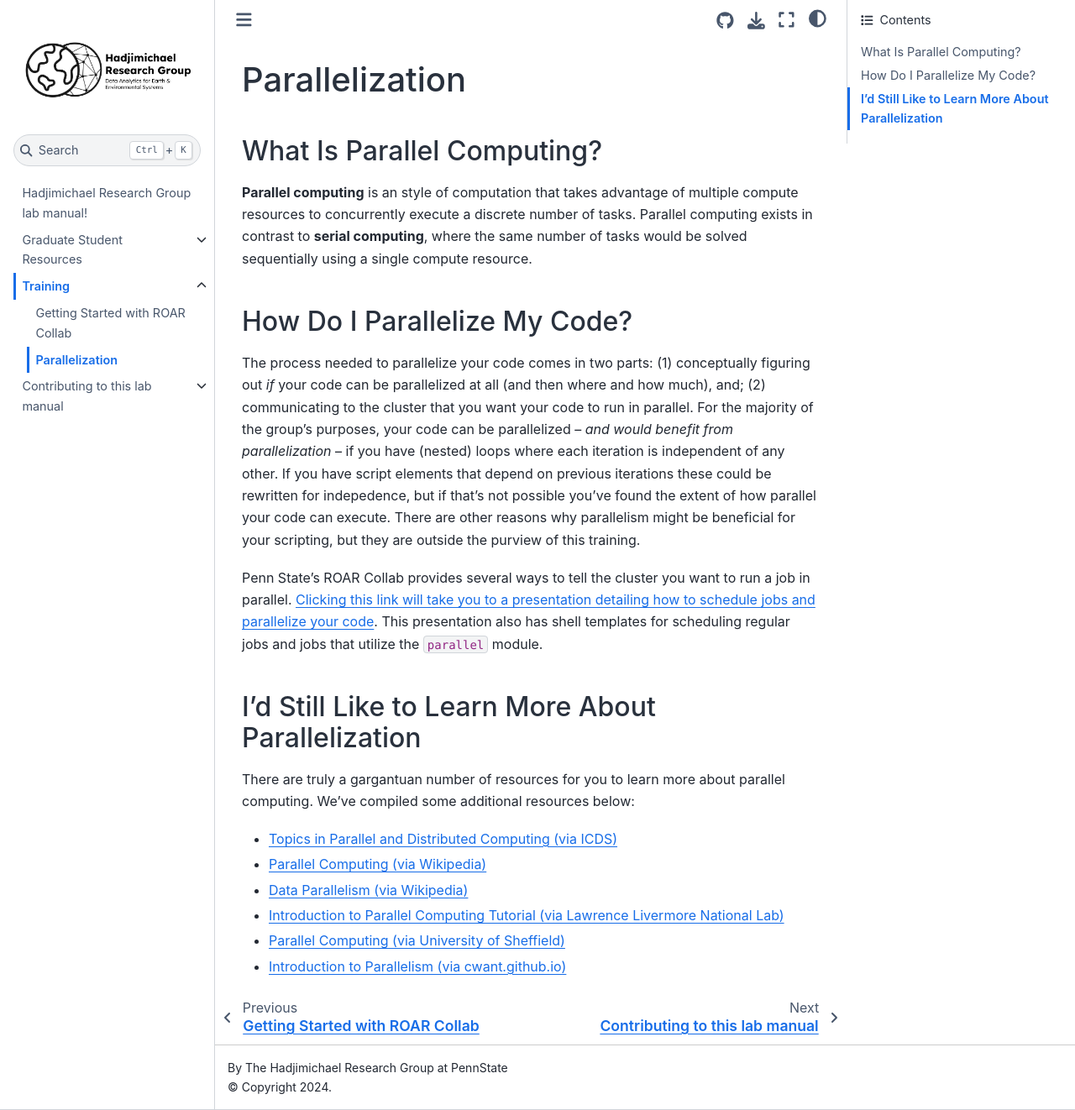
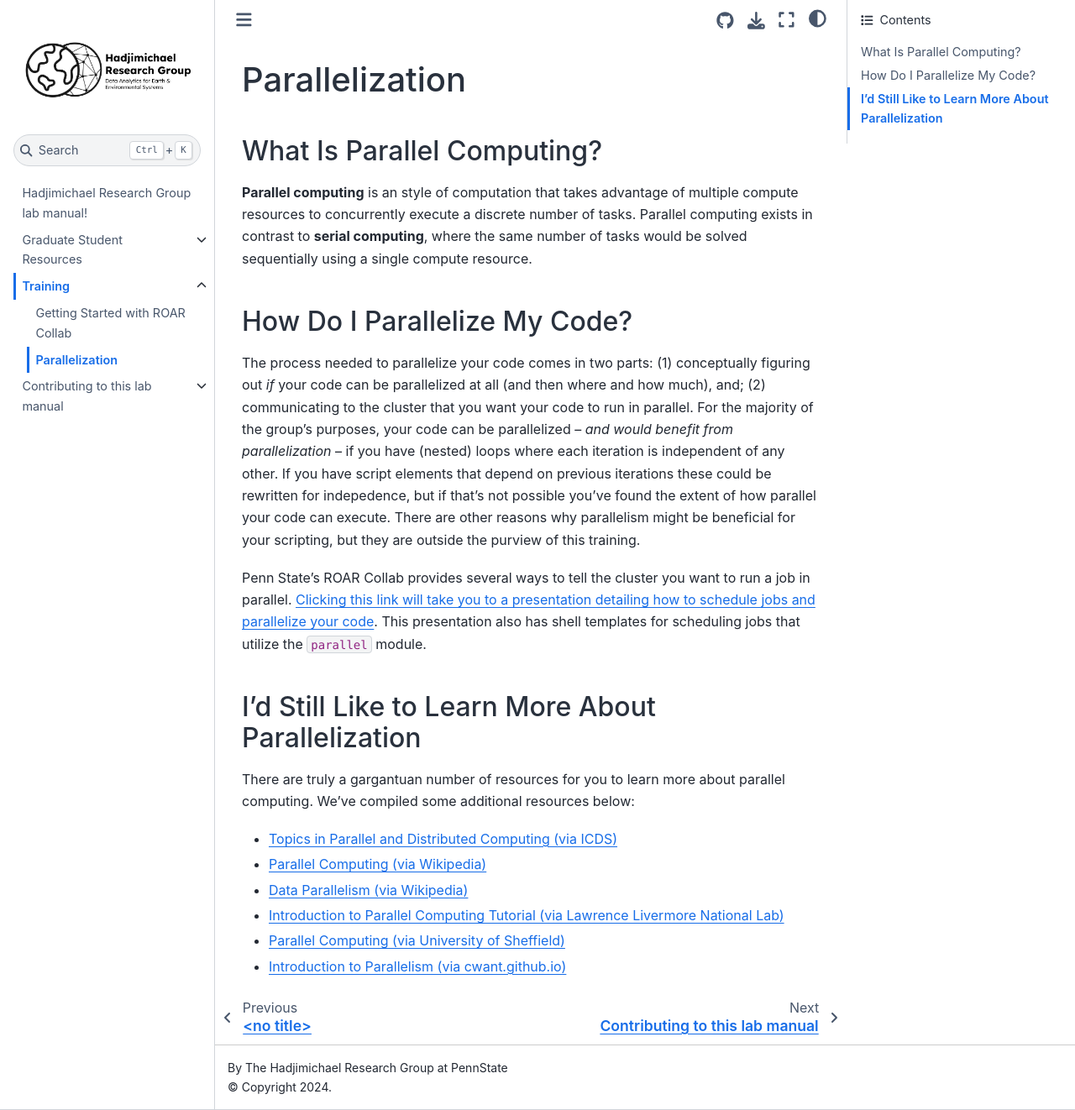
Before and after one commit to HadjimichaelResearchGroup/HadjimichaelResearchGroup.github.io, a Jupyter Book: the page built from docs/Training/Parallelization.md, in a window 1280 px wide and 1322 px high. Shown: the whole window at 84% size. Built offline with Jupyter Book 1.0.4 settings and Sphinx 7.4.7 and the Sphinx Book theme 1.1.4, drawn with Linux system fonts in a browser that asks for light colours.

Commit message:
created Jobs.md

```diff
--- a/docs/Training/Parallelization.md
+++ b/docs/Training/Parallelization.md
@@ -11,7 +11,7 @@
 The process needed to parallelize your code comes in two parts: (1) conceptually figuring out *if* your code can be parallelized at all (and then where and how much), and; (2) communicating to the cluster that you want your code to run in parallel. For the majority of the group's purposes, your code can be parallelized -- *and would benefit from parallelization* -- if you have (nested) loops where each iteration is independent of any other. If you have script elements that depend on previous iterations these could be rewritten for indepedence, but if that's not possible you've found the extent of how parallel your code can execute. There are other reasons why parallelism might be beneficial for your scripting, but they are outside the purview of this training.
 
 Penn State's ROAR Collab provides several ways to tell the cluster you want to run a job in parallel.
-[Clicking this link will take you to a presentation detailing how to schedule jobs and parallelize your code](https://pennstateoffice365-my.sharepoint.com/:p:/r/personal/azh5924_psu_edu/Documents/Hadjimichael%20Group%20Materials/Training/Joining%20and%20Using%20the%20Cluster/ParallelizationTraining.pptx?d=w106ee2d33e3b43f6bbe8e7b56364f7b2&csf=1&web=1&e=b6Dnco). This presentation also has shell templates for scheduling regular jobs and jobs that utilize the `parallel` module.
+[Clicking this link will take you to a presentation detailing how to schedule jobs and parallelize your code](https://pennstateoffice365-my.sharepoint.com/:p:/r/personal/azh5924_psu_edu/Documents/Hadjimichael%20Group%20Materials/Training/Joining%20and%20Using%20the%20Cluster/ParallelizationTraining.pptx?d=w106ee2d33e3b43f6bbe8e7b56364f7b2&csf=1&web=1&e=b6Dnco). This presentation also has shell templates for scheduling jobs that utilize the `parallel` module.
 
 ### I'd Still Like to Learn More About Parallelization
 There are truly a gargantuan number of resources for you to learn more about parallel computing. We've compiled some additional resources below:
--- a/docs/_toc.yml
+++ b/docs/_toc.yml
@@ -15,6 +15,7 @@
   - file: Training/Training
     sections:
     - file: Training/GettingStartedWithROARCollab.md
+    - file: Training/Jobs.md
     - file: Training/Parallelization.md
   - file: Contributing/Contributing.md
     sections:
```
Also changed, not shown: docs/Training/Jobs.md (added).
